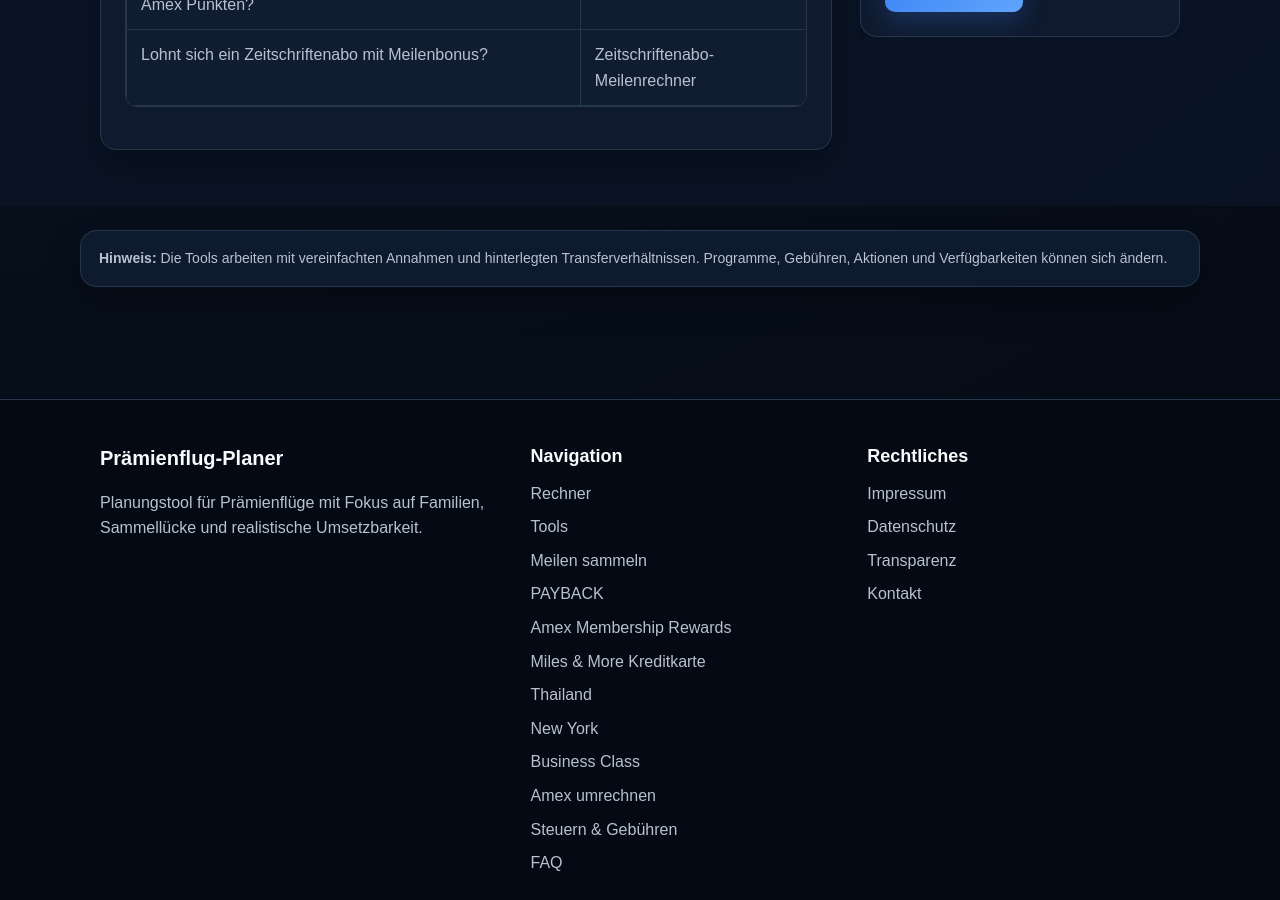
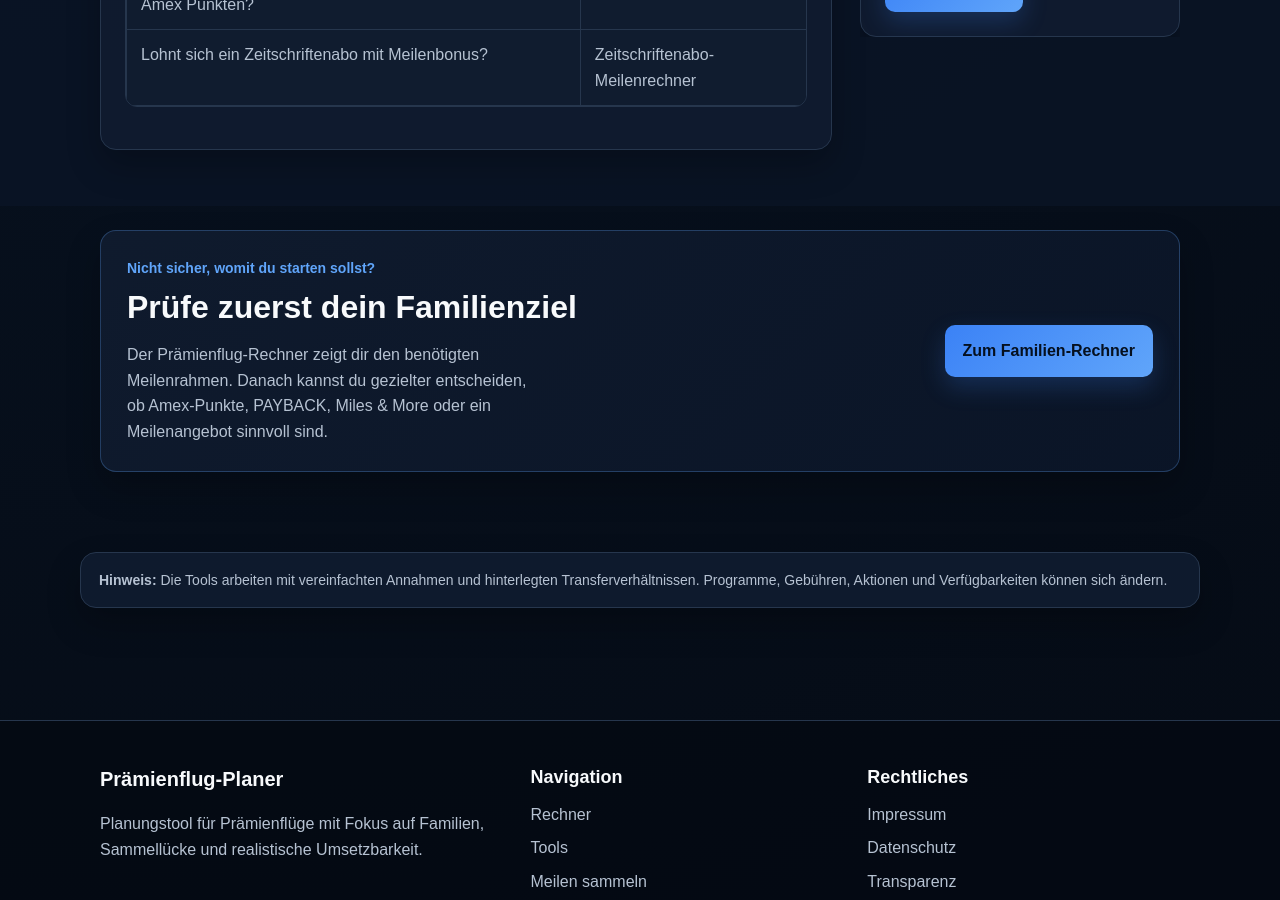
Before and after one commit to Praemienflug-Planer/miles-planer, a Jekyll site: the page built from tools/index.html, in a window 1280 px wide and 900 px high, scrolled down 1411 px. Built offline with Jekyll 4.4.1, drawn with Linux system fonts in a browser that asks for light colours.

Commit message:
Add consistent CTA to tools page

```diff
--- a/tools/index.html
+++ b/tools/index.html
@@ -9,7 +9,7 @@ layout: default
 
   <title>Tools & Rechner für Familien-Prämienflüge | Prämienflug-Planer</title>
   <meta name="description" content="Alle Tools des Prämienflug-Planers auf einen Blick: Prämienflug-Rechner für Familien, Amex Membership Rewards Umrechner und Zeitschriftenabo-Meilenrechner." />
-  <link rel="stylesheet" href="/miles-planer/assets/css/site.css?v=20260507-2" />
+  <link rel="stylesheet" href="/miles-planer/assets/css/site.css?v=20260511-1" />
   <link rel="stylesheet" href="/miles-planer/assets/css/hero-background.css?v=20260507-6" />
   <link rel="canonical" href="https://praemienflug-planer.github.io/miles-planer/tools/" />
   <meta name="robots" content="index,follow" />
@@ -153,6 +153,19 @@ layout: default
       </div>
     </section>
 
+    <section class="section cta-section">
+      <div class="container">
+        <div class="cta-box cta-secondary">
+          <div>
+            <p class="eyebrow">Nicht sicher, womit du starten sollst?</p>
+            <h2>Prüfe zuerst dein Familienziel</h2>
+            <p class="footer-text">Der Prämienflug-Rechner zeigt dir den benötigten Meilenrahmen. Danach kannst du gezielter entscheiden, ob Amex-Punkte, PAYBACK, Miles & More oder ein Meilenangebot sinnvoll sind.</p>
+          </div>
+          <a class="btn btn-primary" href="/miles-planer/rechner/">Zum Familien-Rechner</a>
+        </div>
+      </div>
+    </section>
+
     <section class="section legal-note-section">
       <div class="container legal-note">
         <strong>Hinweis:</strong> Die Tools arbeiten mit vereinfachten Annahmen und hinterlegten Transferverhältnissen. Programme, Gebühren, Aktionen und Verfügbarkeiten können sich ändern.
```
